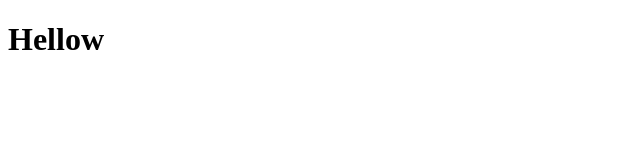
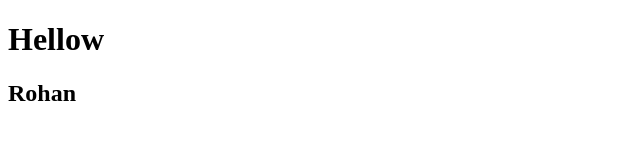
Before and after one commit to Rohan-Codes702/BranchDemoSetup, a plain HTML site: page index.html in a window 1280 px wide. Shown: the whole page, without its empty margins (0-640 px from the left). Drawn offline with Linux system fonts and the light colour scheme.

Commit message:
Updated HTML layout

```diff
--- a/index.html
+++ b/index.html
@@ -7,5 +7,6 @@
 </head>
 <body>
     <h1>Hellow</h1>
+    <h2>Rohan</h2>
 </body>
 </html>
```
